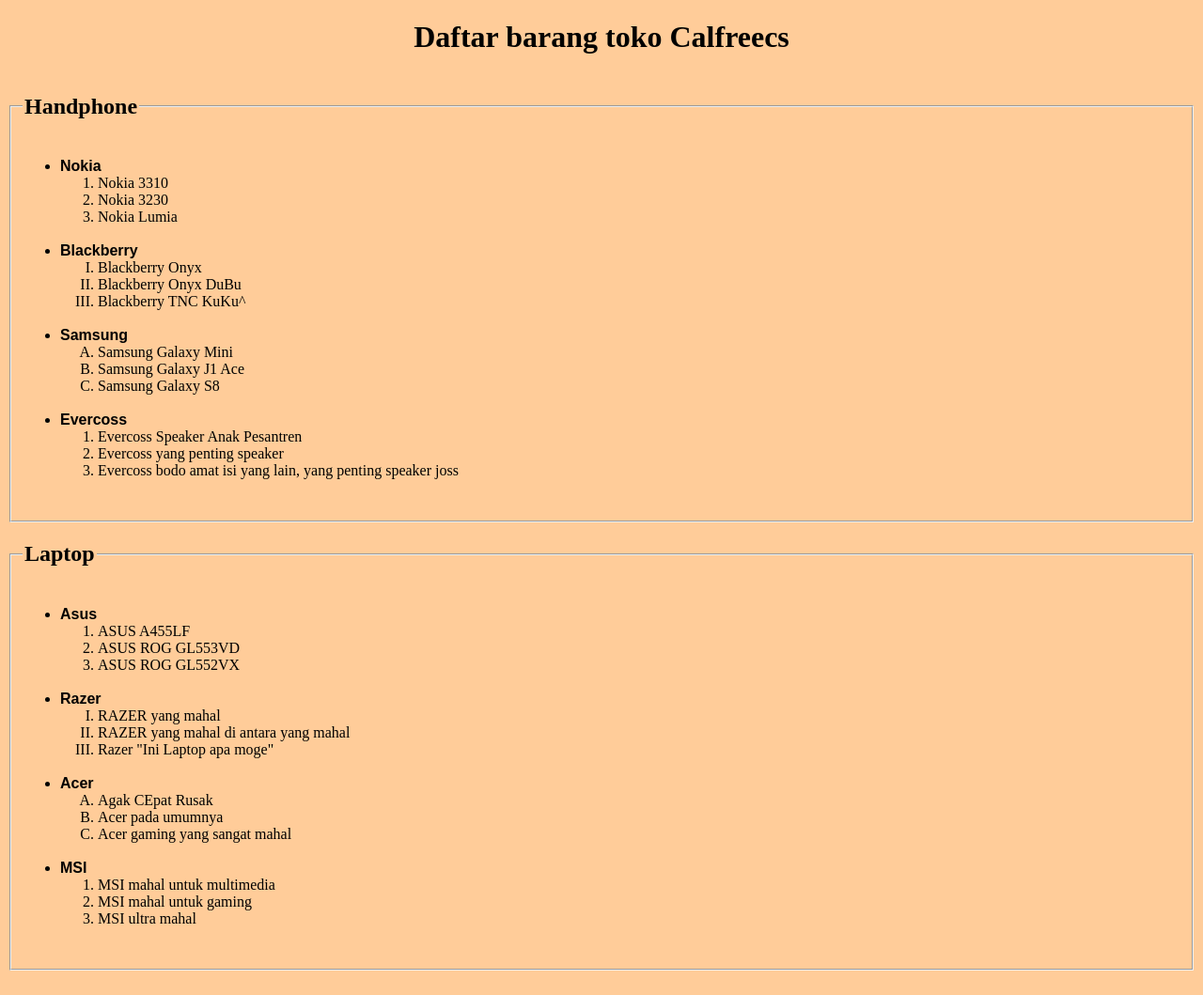
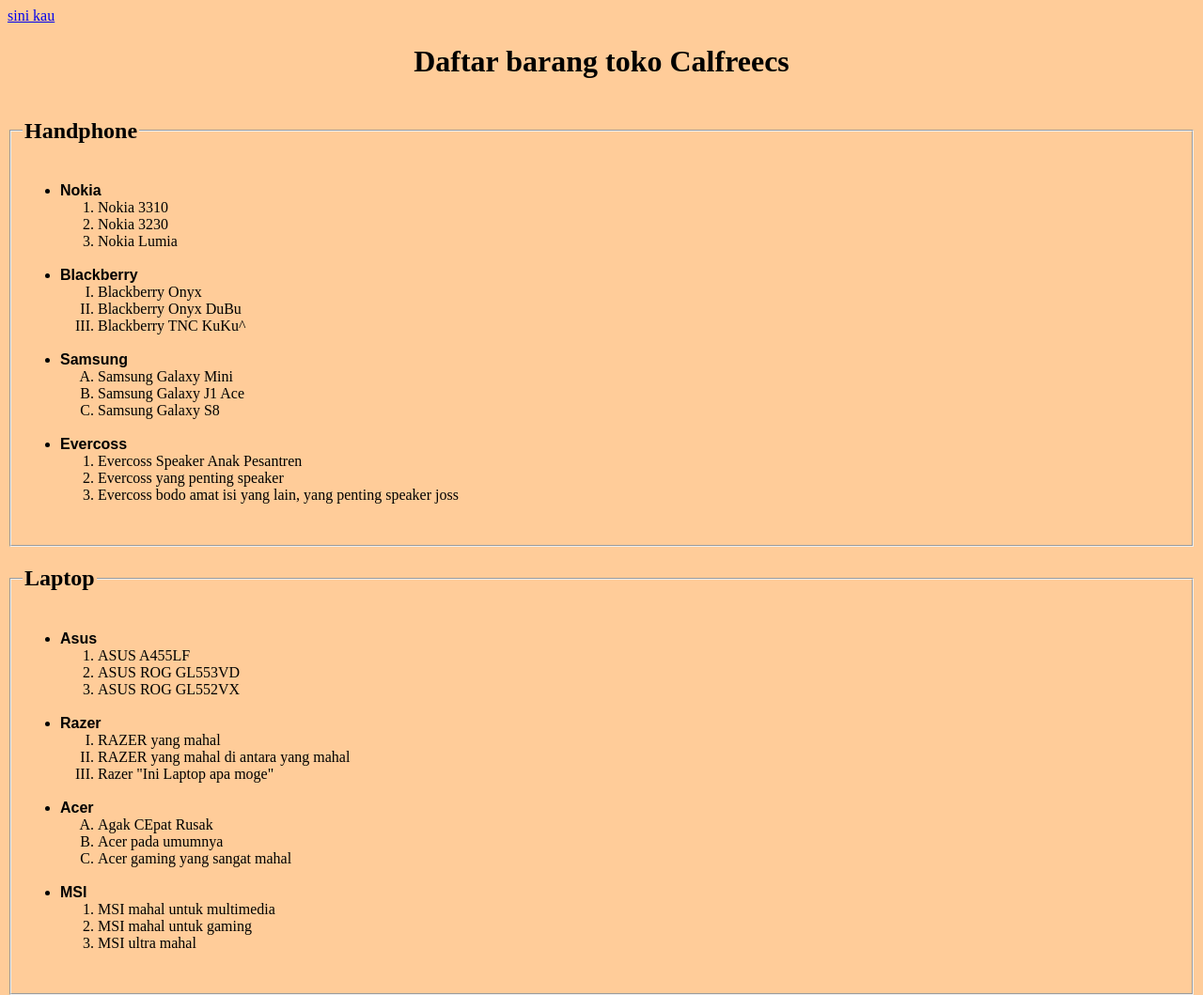
Before and after one commit to satriadinataaa/satriadinataaa.github.io, a plain HTML site: page index.html in a window 1280 px wide. Shown: the top 1059 px of the page at 94% size. Drawn offline with Linux system fonts and the light colour scheme.

Commit message:
Update index.html

```diff
--- a/index.html
+++ b/index.html
@@ -10,6 +10,7 @@
 	</style>
 </head>
 <body bgcolor=" #ffcc99">
+	<a href="pret.html">sini kau</a>
 		<center><h1> Daftar barang toko Calfreecs</h1></center>
 		<fieldset>
 			<legend><h2>Handphone</h2></legend>
```
